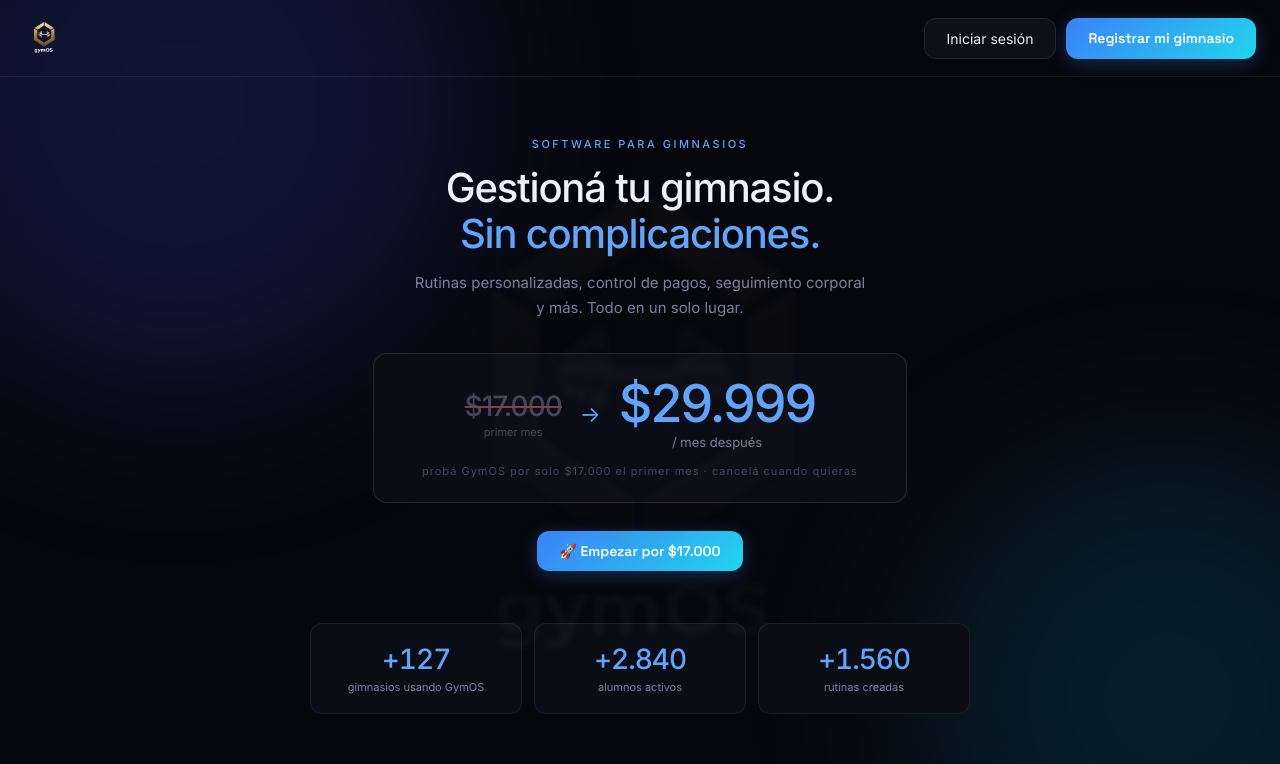
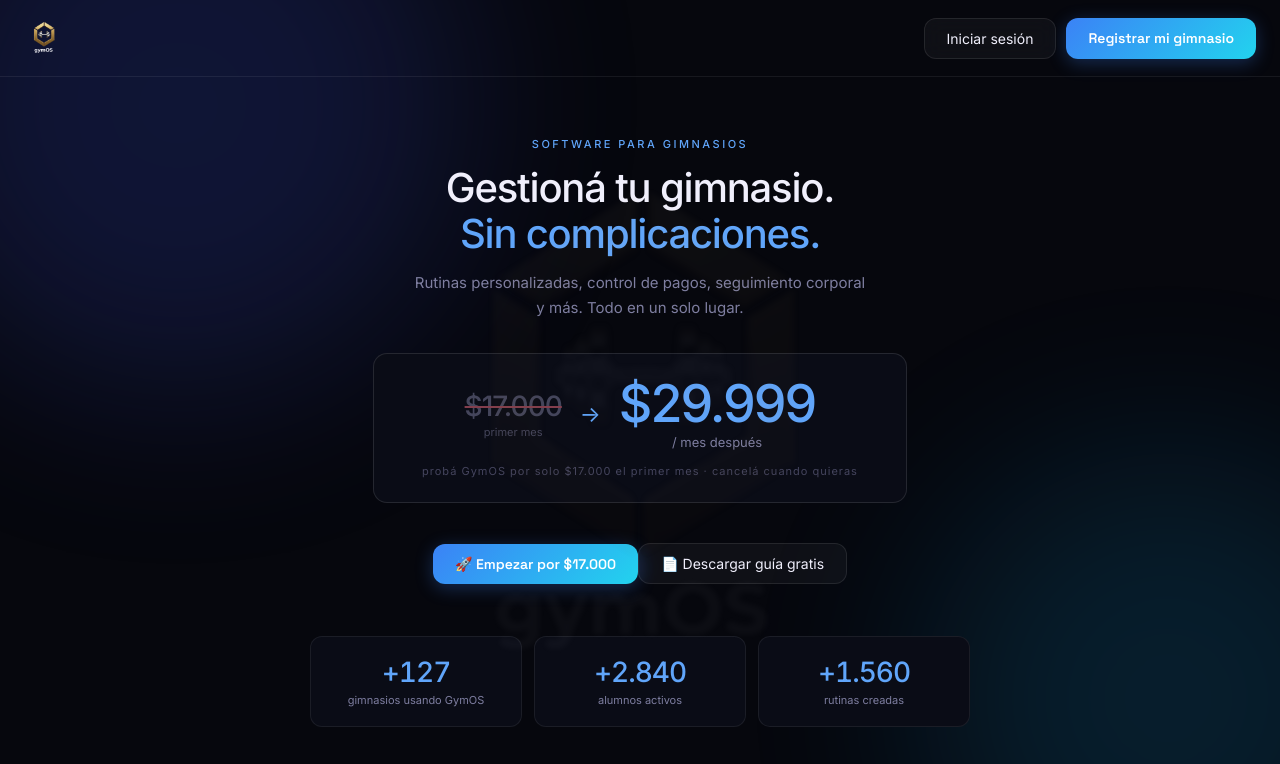
Before and after one commit to appolo1107/gymos, a React (Create React App) app: page / in a window 1280 px wide. Shown: the top 764 px of the page. Built offline with nearby package versions, Linux system fonts and the light colour scheme.

Commit message:
feat: boton de descarga de guia PDF en landing

```diff
--- a/src/pages/Landing.jsx
+++ b/src/pages/Landing.jsx
@@ -82,6 +82,14 @@
 
         <div className="landing-cta landing-fade-in landing-delay-3">
           <Link to="/register" className="gbtn landing-cta-btn">🚀 Empezar por $17.000</Link>
+          <a
+            href="/guia-gymos.pdf"
+            download="GymOS_Guia_Completa.pdf"
+            className="obtn landing-cta-btn"
+            style={{display:'inline-flex', alignItems:'center', gap:8, marginTop:12}}
+          >
+            📄 Descargar guía gratis
+          </a>
         </div>
       </div>
 
```
Also changed, not shown: 1 other file (tests, documents, lock files or other folders).
